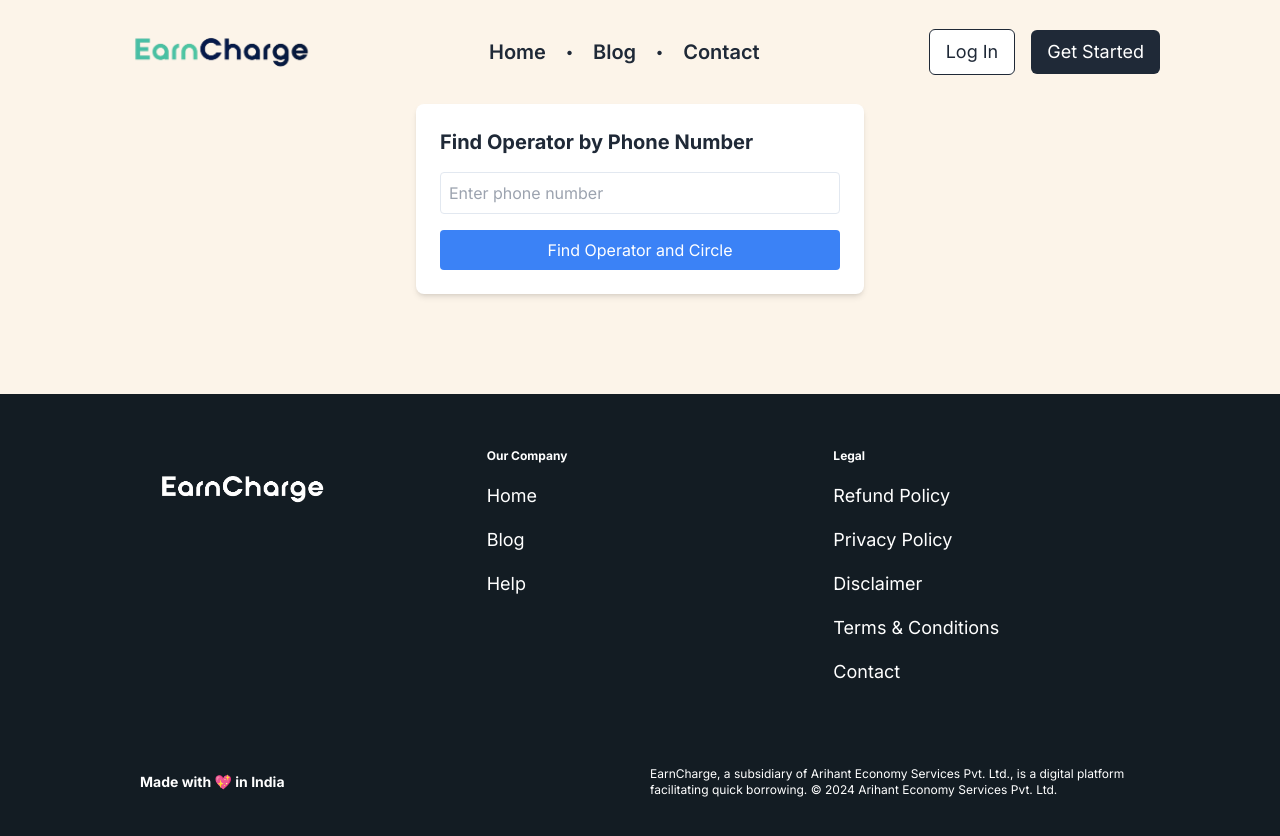
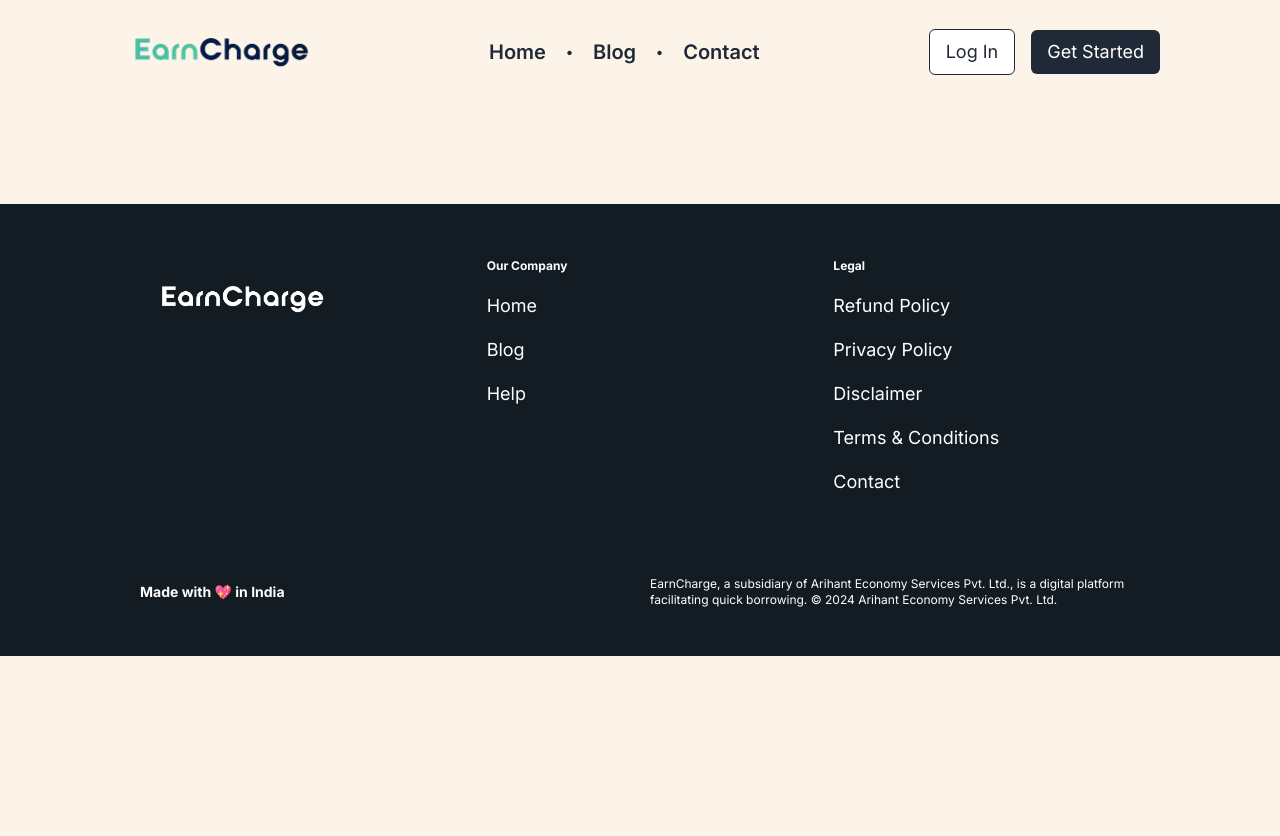
Before and after one commit to Vismay19999/earncharge-rewrite-frontend, a Next.js app: page / in a window 1280 px wide. Shown: the top 836 px of the page. After the commit the page ends 800 px from the top, so only its background shows below. Built offline with nearby package versions, Linux system fonts and the light colour scheme.

Commit message:
minor changes

```diff
--- a/src/app/page.tsx
+++ b/src/app/page.tsx
@@ -1,15 +1,17 @@
 "use client";
-import Footer from "@/components/core/Footer/Footer";
-import Header from "@/components/core/Header/Header";
-import MobileSidebar from "@/components/core/Header/MobileSidebar";
+import { useUser } from "@/actions/UserContext/UserContext";
 import IndexRecharge from "@/components/recharge/IndexRecharge";
 
 export default function Home() {
+  const { user } = useUser()
+
   return (
-    <>
-      <div>
-        <IndexRecharge />
-      </div>
-    </>
+    <div>
+      {user &&
+        <div>
+          <IndexRecharge />
+        </div>
+      }
+    </div>
   );
 }
```
Also changed, not shown: src/components/recharge/IndexRecharge.tsx (+8 -5 lines).
